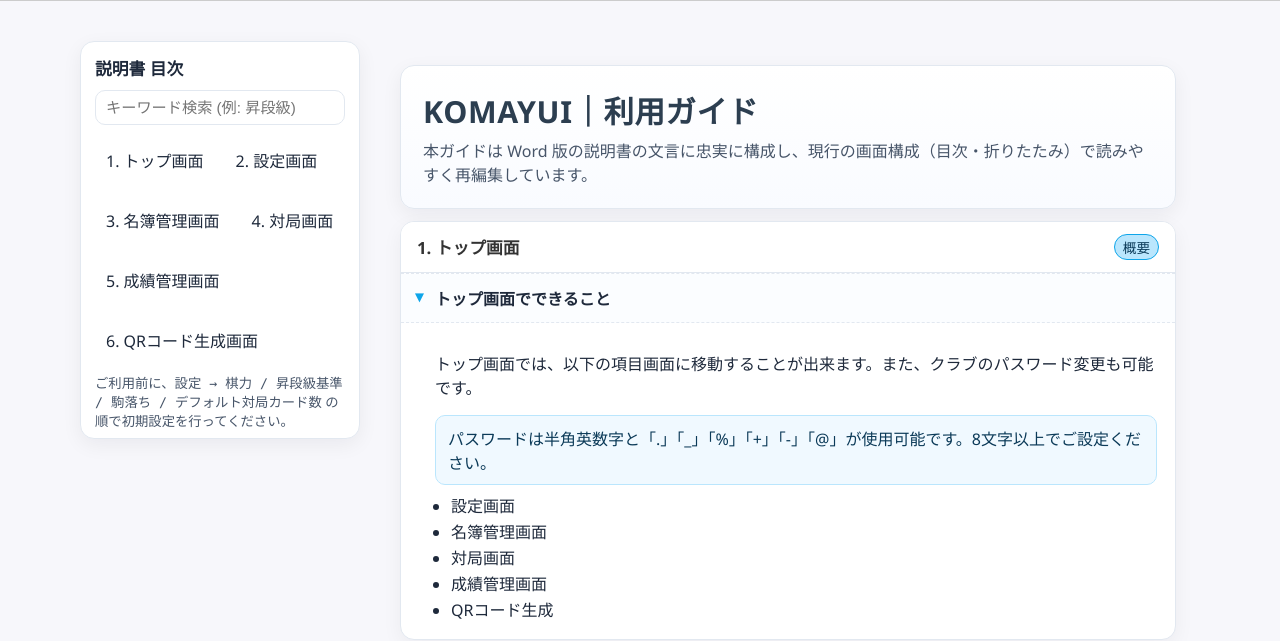
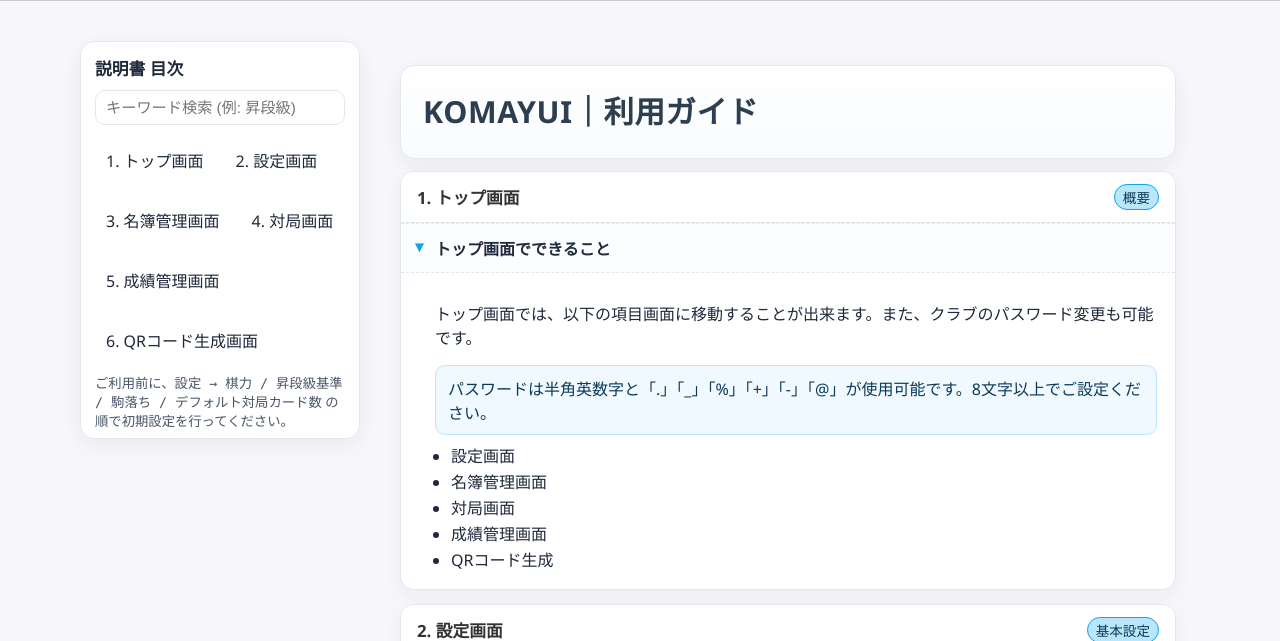
Before and after one commit to katono-m/taikyoku-app, a Flask app: page /manual in a window 1280 px wide. Shown: the part 65-706 px from the top of the page. Run offline with Flask 3, Linux system fonts and the light colour scheme; the visitor is signed in with stand-in values (Sample User, id 1); data comes from the database, SQL or seed files in the repository; data that the repository does not hold is empty; some libraries are stand-ins or nearby versions.

Commit message:
説明書更新２

```diff
--- a/templates/manual.html
+++ b/templates/manual.html
@@ -187,7 +187,6 @@
   <main class="main">
     <div class="hero">
       <h1>KOMAYUI｜利用ガイド</h1>
-      <p class="muted">本ガイドは Word 版の説明書の文言に忠実に構成し、現行の画面構成（目次・折りたたみ）で読みやすく再編集しています。</p>
     </div>
 
     <!-- 1. トップ画面 -->
```
